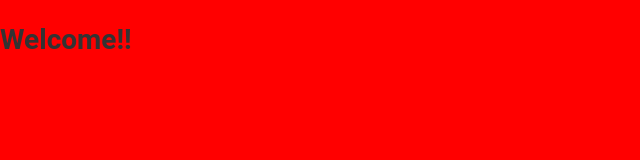
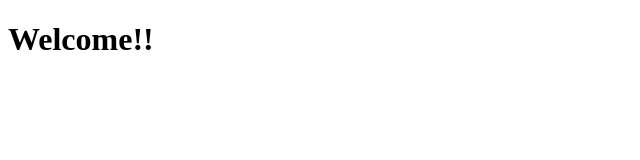
Before and after one commit to sunri5e/customStylesHost, a website: page index.html in a window 1280 px wide. Shown: the whole page, without its empty margins (0-640 px from the left). Drawn offline with Linux system fonts and the light colour scheme.

Commit message:
fix: :lipstick: style check

```diff
--- a/payabliStyles/style.css
+++ b/payabliStyles/style.css
@@ -1,12 +1,5 @@
-body {
-    background-color: red;
-    font-family: 'Roboto', sans-serif;
-    font-size: 14px;
-    font-weight: 400;
-    line-height: 1.5;
-    color: #333;
-    margin: 0;
-    padding: 0;
-    -webkit-font-smoothing: antialiased;
-    -moz-osx-font-smoothing: grayscale;
+@media (max-width: 440px) {
+  .payabliPaymentForm .fullw-440 {
+    width: auto !important;
+  }
 }
```
